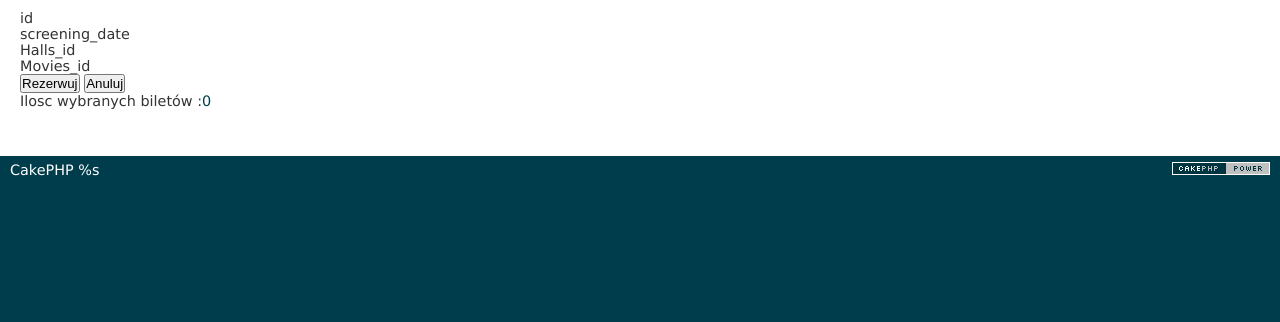
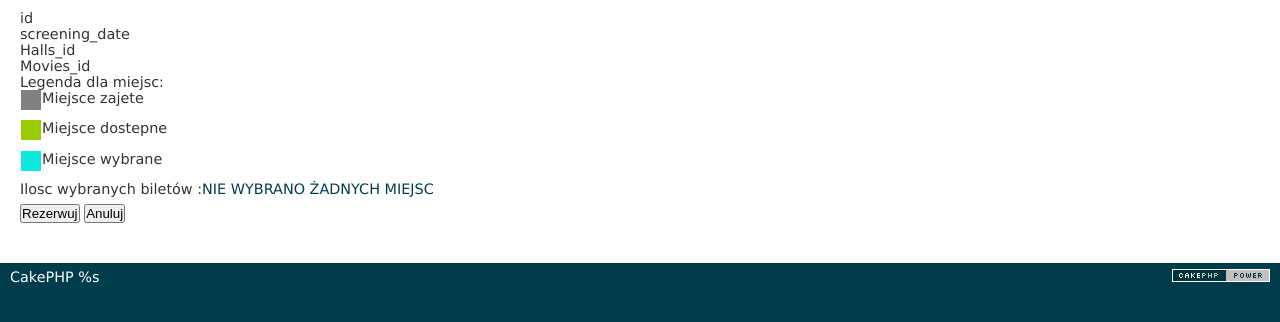
Before and after one commit to shuwax/CakeCinema, a CakePHP app: the page made by app/View/SeatsReservations/test.ctp in a window 1280 px wide. Shown: the part 36-358 px from the top of the page. Run offline with PHP 8.4 and a stand-in for CakePHP, Linux system fonts and the light colour scheme; the template is opened without the code that fills it, so the values that code supplies are empty; some libraries are stand-ins or nearby versions.

Commit message:
Rezerwacja 1.2.3

```diff
--- a/app/Controller/ReservationsController.php
+++ b/app/Controller/ReservationsController.php
@@ -43,15 +43,16 @@ class ReservationsController extends AppController
            $this->Reservation->create();
            $data = array(Screening_id => $this->request->data['Screen_id'],Users_id => AuthComponent::user('id'),Movies_id =>
                 $this->request->data['Movie_id']);
+            CakeLog::write('debug', 'myArray22222'.print_r( $this->request->data, true) );
             if($this->Reservation->save($data))
             {
                 $combainarray = array();
                 foreach($this->request->data['Seat'] as $seat)
                 {
                     $combainarray[] = array(Seats_id => $seat['id'],Screening_id => $this->request->data['Screen_id']
-                        ,Reservations_id => $this->Reservation->id);
+                        ,Reservations_id => $this->Reservation->id,x =>$seat['x'] ,y =>$seat['y'] );
                 }
-                CakeLog::write('debug', 'myArray22222'.print_r($combainarray, true) );
+               // CakeLog::write('debug', 'myArray22222'.print_r($combainarray, true) );
                 $this->SeatsReservation->create();
 
                 if($this->SeatsReservation->saveAll($combainarray))
--- a/app/View/SeatsReservations/test.ctp
+++ b/app/View/SeatsReservations/test.ctp
@@ -26,14 +26,7 @@ $miejsca = $hall['Hall']['count_seats'];
           float:left;
           display: -webkit-box;
       }
-.miejsce_zajete
-{
-    width: 20px;
-    height: 20px;
-    float: left;
-    background: gray;
-    margin: 0 1px;
-}
+
 
 
 </style>
@@ -73,7 +66,7 @@ $miejsca = $hall['Hall']['count_seats'];
                         if($wejsce != true) {
                             ?>
                             <div class="miejsce" data-id="<?php echo $seat['Seat']['id'] ?>">
-                                <span class="wartosc"><?php echo $numer;
+                                <span id="wartosc"><?php echo $numer;
                                     $numer++ ?></span>
                             </div>
                             <?php
@@ -85,7 +78,7 @@ $miejsca = $hall['Hall']['count_seats'];
                     {
                         ?>
                         <div class="miejsce_puste" data-id="<?php echo $seat['Seat']['id']?>">
-                            <span class="wartosc"></span>
+                            <span id="wartosc"></span>
                         </div>
                         <?php
                     }
@@ -97,15 +90,36 @@ $miejsca = $hall['Hall']['count_seats'];
     </div>
 <?php endfor;?>
 
+<div class="legenda">
+Legenda dla miejsc:</div>
+<div class="miejsce_zajete">
+</div>
+    <p>Miejsce zajete</p>
+<div class="miejsce">
+</div>
+    <p>Miejsce dostepne</p>
+<div class="miejsce_wybrane">
+</div>
+    <p>Miejsce wybrane</p>
+
+
+
+
+
+
+<div id="bilet">
+    <lable id="lab">Ilosc wybranych biletów : </lable>
+    <h1 id="ilosc"> NIE WYBRANO ŻADNYCH MIEJSC</h1>
+</div>
+
 <button class ="rezerwuj">Rezerwuj</button>
 <button class="anuluj">Anuluj</button>
-
 <script>
 
     var tab =[];
     var idx = 0;
     var wybrane = 0;
-    var check = false;
+    var check = false; // zmienna do kontroli czy dany wpis jest juz w tablicy
     $('.can').click(function()
     {
         alert(tab[idx]);
@@ -114,7 +128,13 @@ $miejsca = $hall['Hall']['count_seats'];
 
     $('.miejsce,.miejsce_wybrane').click(function()
     {
+        var id = $(this).data("id");
+        var rzad = $(this).parent().find(".nr-rzad","span").text();
+        rzad = rzad.replace(/\s+/, "");
+        var miejsce = $(this).text();
+        miejsce = miejsce.replace(/\s+/, "");
         check = false;
+
         if($(this).hasClass('miejsce'))
         {
             $(this).addClass('miejsce_wybrane').removeClass('miejsce');
@@ -127,19 +147,10 @@ $miejsca = $hall['Hall']['count_seats'];
                 }
             }
             if(check == false)
-                tab.push({id: $(this).data("id")});
+                tab.push({id: $(this).data("id"),x:rzad,y:miejsce});
 
-
-
-
-
-
-            /*
             idx++;
             wybrane++;
-            var id = $(this).data("id");
-            var rzad = 1;
-            var miejsce = 1;
             document.getElementById("ilosc").innerHTML = wybrane;
 
                 var ni = document.getElementById('bilet');
@@ -148,14 +159,14 @@ $miejsca = $hall['Hall']['count_seats'];
 
                 newdiv.setAttribute('id',id);
 
-                newdiv.innerHTML = 'Rzad:'+rzad+'/ Miejsce: '+id;
+                newdiv.innerHTML = 'Rzad:'+rzad+'/ Miejsce: '+miejsce;
 
                 ni.appendChild(newdiv);
-                */
+
         }
         else
         {
-            $(this).addClass('miejsce').removeClass('miejsce_wybrane');
+            $(this).addClass('miejsce').removeClass('NIE WYBRANO ŻADNYCH MIEJSC');
             for(var i = 0; i < tab.length ; i++)
             {
                 if(tab[i].id == $(this).data("id"))
@@ -165,22 +176,18 @@ $miejsca = $hall['Hall']['count_seats'];
                 }
             }
             if(check == false)
-                tab.push({id: $(this).data("id")});
+                tab.push({id: $(this).data("id"),x: rzad,y: miejsce});
 
-
-            /*
-            //staus na 1
-            tab.push({id: $(this).data("id"),status: 1});
             wybrane--;
-            document.getElementById("ilosc").innerHTML = wybrane;
+            if(wybrane == 0 )
+            document.getElementById("ilosc").innerHTML = " Nie wybrano miejsca";
+            else
+                document.getElementById("ilosc").innerHTML = wybrane;
             var id = $(this).data("id");
             var d = document.getElementById('bilet');
-
             var olddiv = document.getElementById(id);
 
             d.removeChild(olddiv);
-
-            */
         }
     });
     $('.rezerwuj').click(function()
@@ -204,11 +211,3 @@ $miejsca = $hall['Hall']['count_seats'];
 
 
 </script>
-
-
-<div id="bilet">
-    <lable id="lab">Ilosc wybranych biletów : </lable>
-    <h1 id="ilosc">0</h1>
-
-
-</div>
--- a/app/webroot/css/cake.generic.css
+++ b/app/webroot/css/cake.generic.css
@@ -84,6 +84,14 @@
 	top: -1px;
 	cursor:pointer;
 }
+.miejsce_zajete
+{
+	width: 20px;
+	height: 20px;
+	float: left;
+	background: gray;
+	margin: 0 1px;
+}
 .rzad
 {
 	display: block;
@@ -113,7 +121,14 @@
 	line-height: 20px;
 	top: -1px;
 }
-
+.miejsce_wybraneLeg
+{
+	color: black!important;
+	background-color: #0CE9DC;
+	width: 20px;
+	height: 20px;
+	margin: 0 1px;
+}
 ul{
 	float:left;
 	margin:0;
```
Also changed, not shown: app/Controller/SeatsReservationsController.php (+0 -110 lines).
